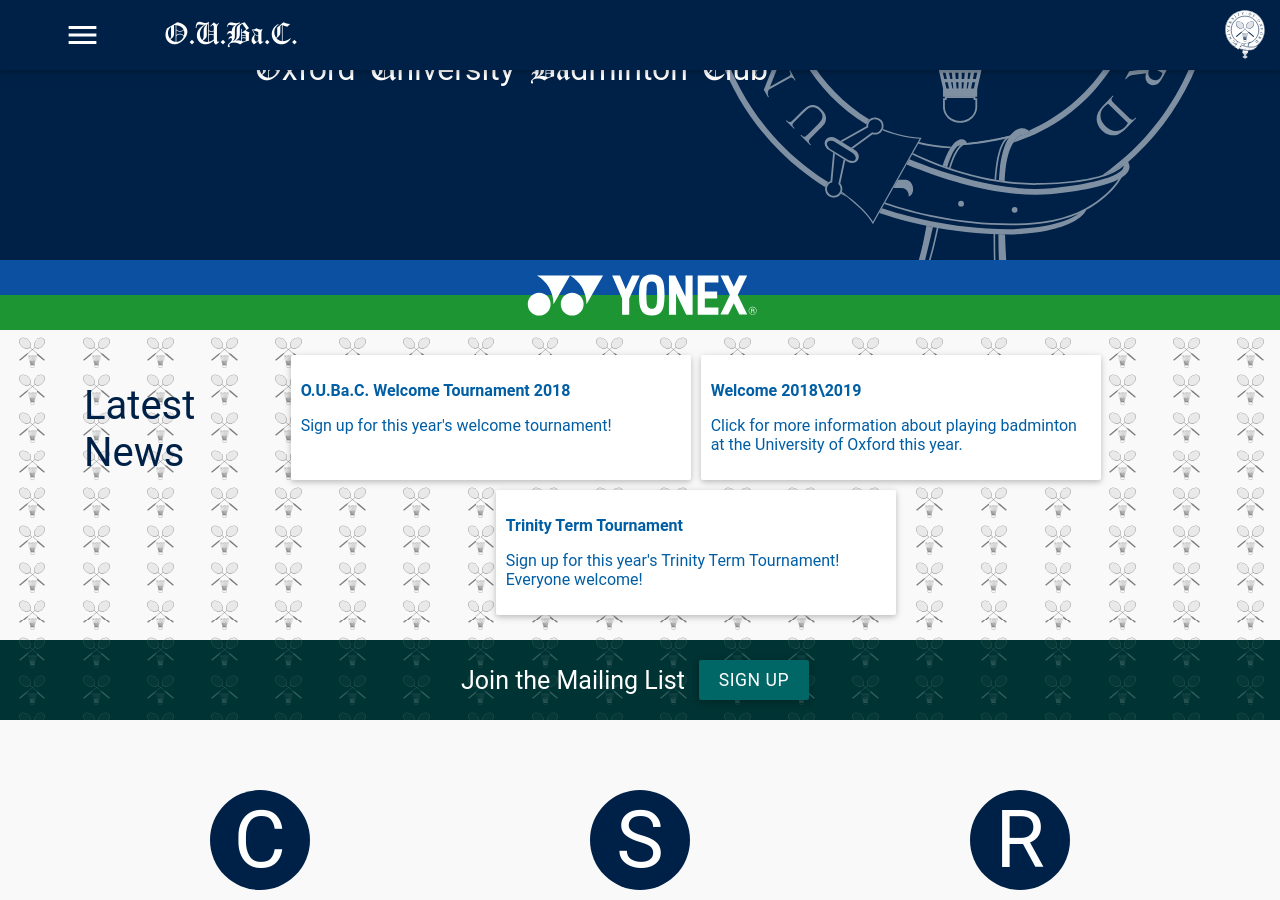
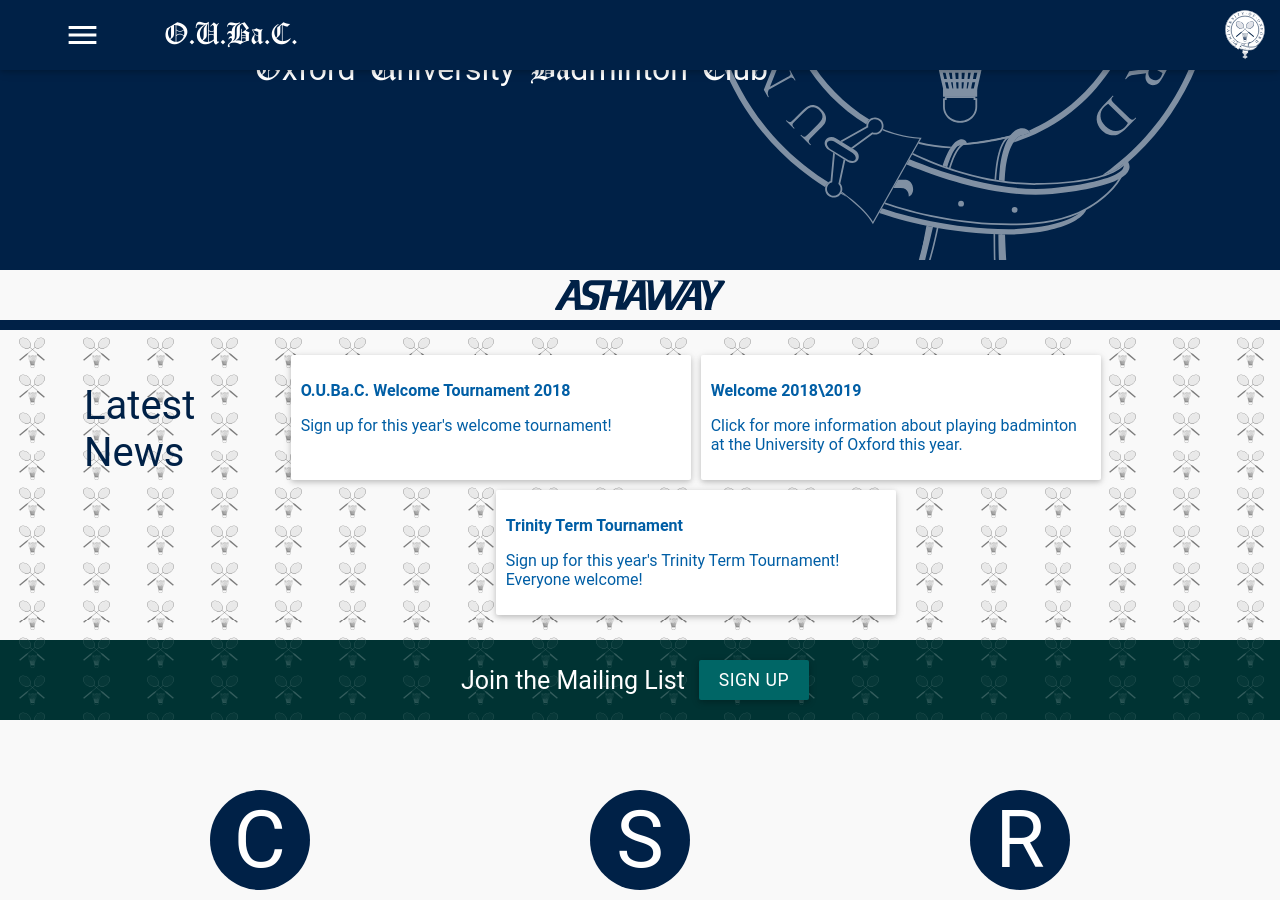
Before and after one commit to OUBaC/OUBaC.github.io, a Jekyll site: the page built from index.html, in a window 1280 px wide and 900 px high, scrolled down 340 px. Built offline with Jekyll 4.4.1, drawn with Linux system fonts in a browser that asks for light colours.

Commit message:
Update the club's sponsors.
Welcome Ashaway!

```diff
--- a/index.html
+++ b/index.html
@@ -26,11 +26,9 @@ javascript:
 	<div style="-webkit-box-flex: 2;-webkit-flex-grow: 2;-ms-flex-positive: 2;flex-grow: 2; z-index:1"></div>
 </div>
 <div id="placeholder"></div>
-<a href="http://www.yonex.co.uk" target="_blank" rel="noopener">
-	<div id="yonex-banner">
-		<div id="yonex-banner-blue"></div>
-		<div id="yonex-banner-green"></div>
-		<img id= "yonex-banner-logo" src="/assets/yonex-logo-without-background.svg">
+<a href="https://goode-sport.co.uk/ashaway/" target="_blank" rel="noopener">
+	<div id="ashaway-banner">
+		<img id= "ashaway-banner-logo" src="/assets/ashaway-logo.svg">
 	</div>
 </a>
 
--- a/styles/index-styles.scss
+++ b/styles/index-styles.scss
@@ -63,30 +63,17 @@ svg{
   height:100%;
 }
 
-#yonex-banner{
+#ashaway-banner{
   height: 70px;
+  border-top: #002147 solid 10px;
   position: relative;
+  border-bottom: #002147 solid 10px;
 }
 
-#yonex-banner-blue{
-  background-color: #0b50a1;
-  height: 50%;
-  position: absolute;
-  top: 0;
-  width: 100%;
-}
-
-#yonex-banner-green{
-  background-color: #1d9533;
-  bottom: 0;
-  height: 50%;
-  position: absolute;
-  width: 100%;
-}
-
-#yonex-banner-logo{
+#ashaway-banner-logo{
   height: 100%;
   position: absolute;
+  padding: 10px;
   width: 100%;
 }
 
@@ -226,4 +213,12 @@ svg{
     font-size: 3.75vw;
   }
 
+  #ashaway-banner{
+    height: 50px;
+  }
+
+  #ashaway-banner-logo{
+    padding: 5px 0;
+  }
+
 }
```
Also changed, not shown: the-club.html (+5 -8 lines), assets/ashaway-logo.svg (added), assets/the-club/Elmer-Cotton-Sports-Logo.jpg (deleted), assets/the-club/Elmer-Cotton-Sports-Logo.png (deleted), assets/yonex-logo.svg (renamed from assets/the-club/yonex-logo.svg).
